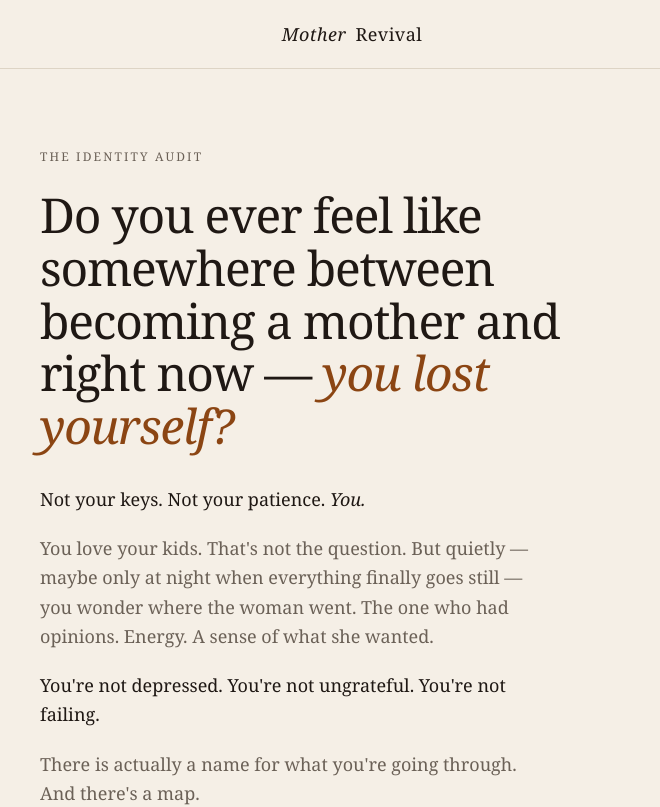
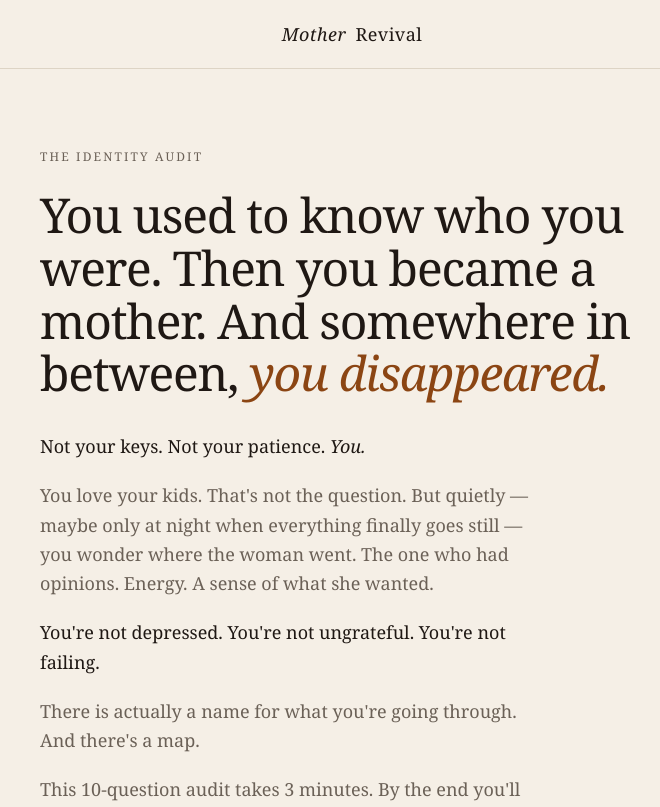
Before and after one commit to Mthr-Rvvl/mother-revival, a Next.js app: page /diagnostic in a window 1280 px wide. Shown: the top 807 px of the page, without its empty margins (288-948 px from the left). Built offline with nearby package versions, Linux system fonts and the light colour scheme.

Commit message:
Rewrite headline for clarity and impact

```diff
--- a/src/app/diagnostic/page.tsx
+++ b/src/app/diagnostic/page.tsx
@@ -64,8 +64,8 @@ export default function DiagnosticPage() {
             The Identity Audit
           </p>
           <h1 className="font-serif text-4xl md:text-5xl leading-[1.1] tracking-tight text-[#1F1814] mb-8">
-            Do you ever feel like somewhere between becoming a mother and right now —{" "}
-            <em className="font-light text-[#8B4513]">you lost yourself?</em>
+            You used to know who you were. Then you became a mother. And somewhere in between,{" "}
+            <em className="font-light text-[#8B4513]">you disappeared.</em>
           </h1>
           <div className="text-[#1F1814] text-lg leading-relaxed space-y-5 max-w-lg mb-10">
             <p>Not your keys. Not your patience. <em className="font-serif">You.</em></p>
```
